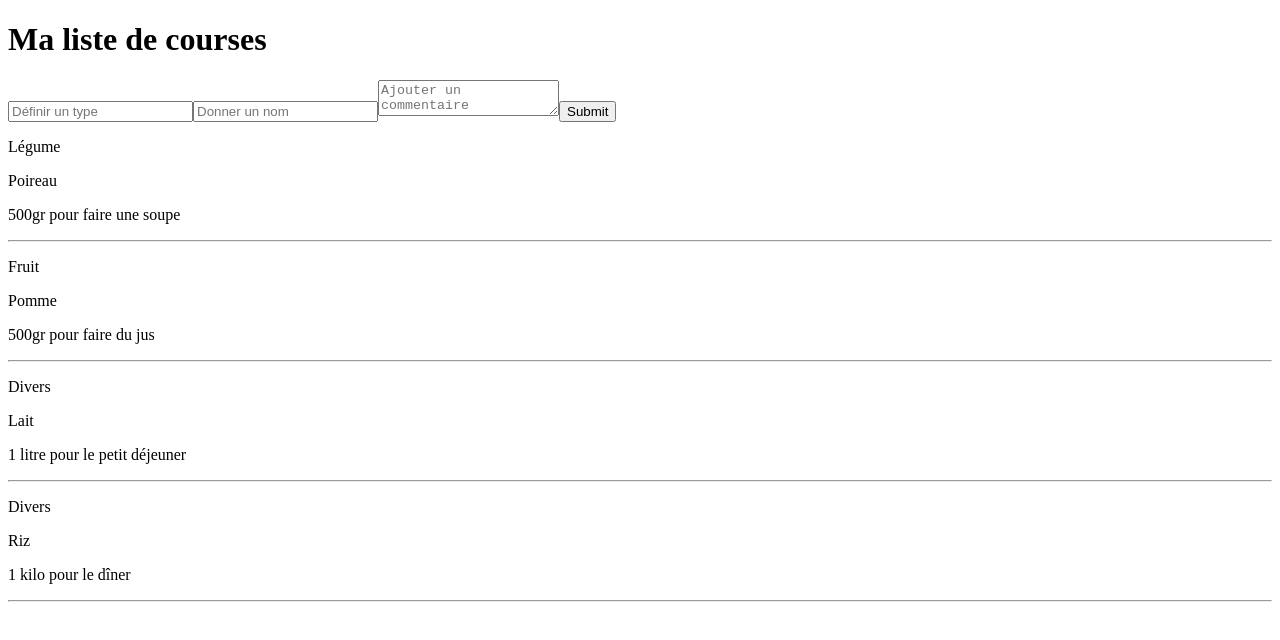
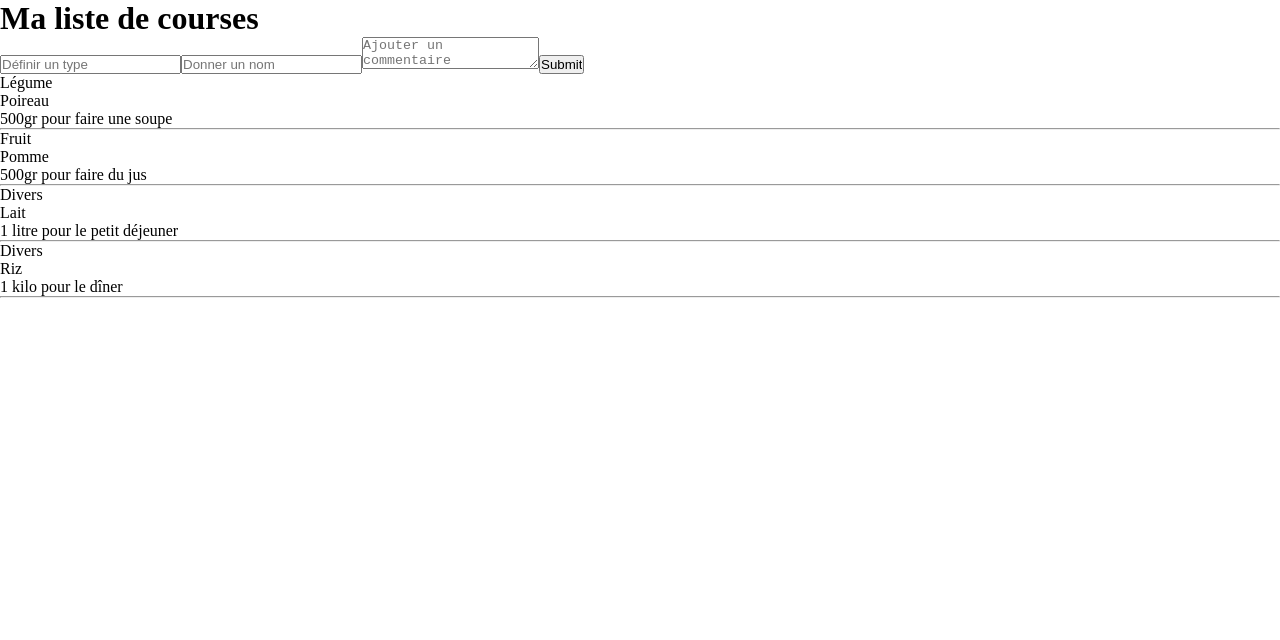
Before and after one commit to bubuStyle/CIFAPgrocery, an Angular app: page / in a window 1280 px wide. Shown: the top 640 px of the page. Built offline with nearby package versions, Linux system fonts and the light colour scheme.

Commit message:
Ajout du reset

```diff
--- a/src/styles.css
+++ b/src/styles.css
@@ -1 +1,8 @@
 /* You can add global styles to this file, and also import other style files */
+*{
+    margin: 0;
+    padding: 0;
+
+    -webkit-box-sizing: border-box;
+    box-sizing: border-box;
+}
```
